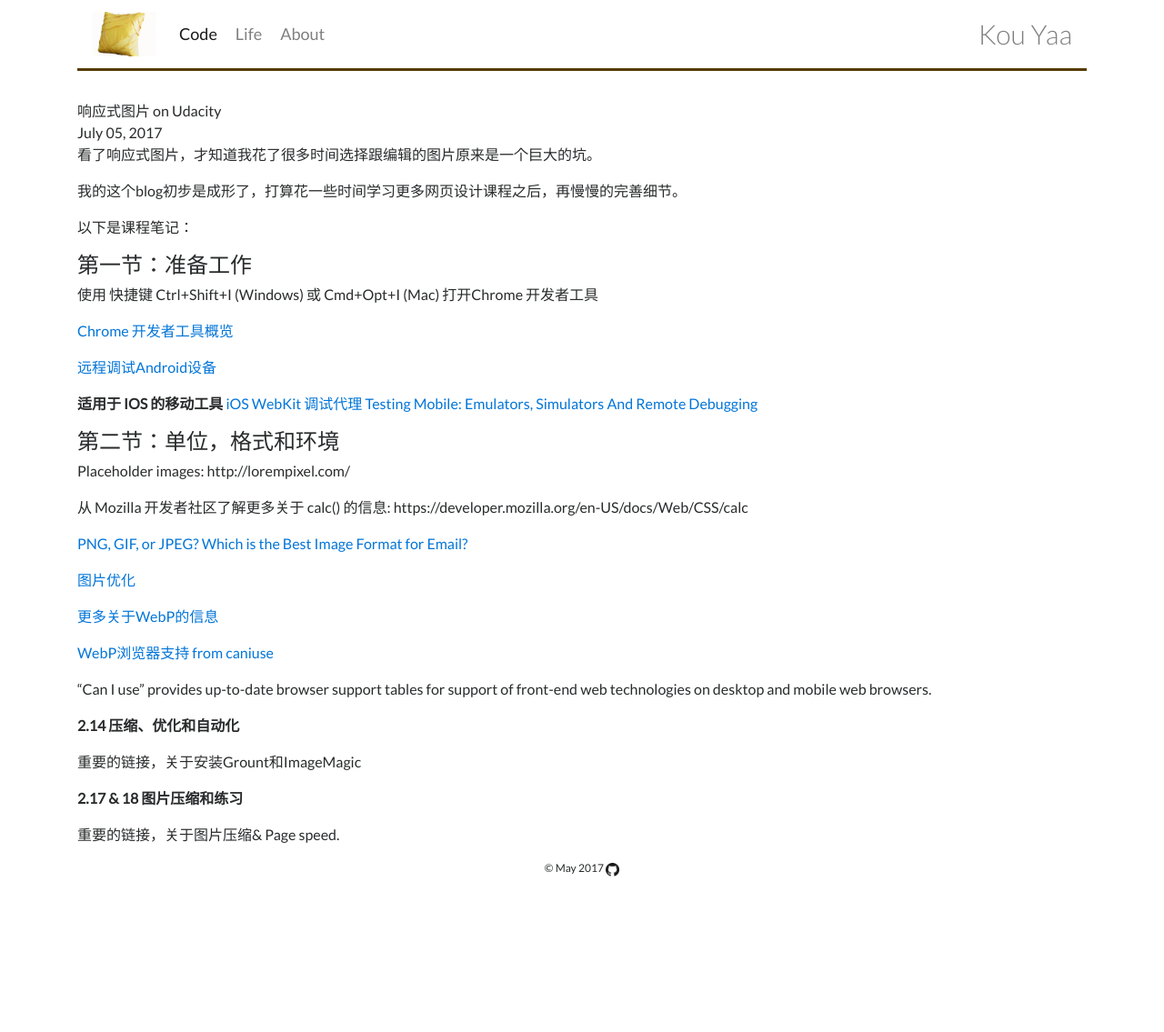
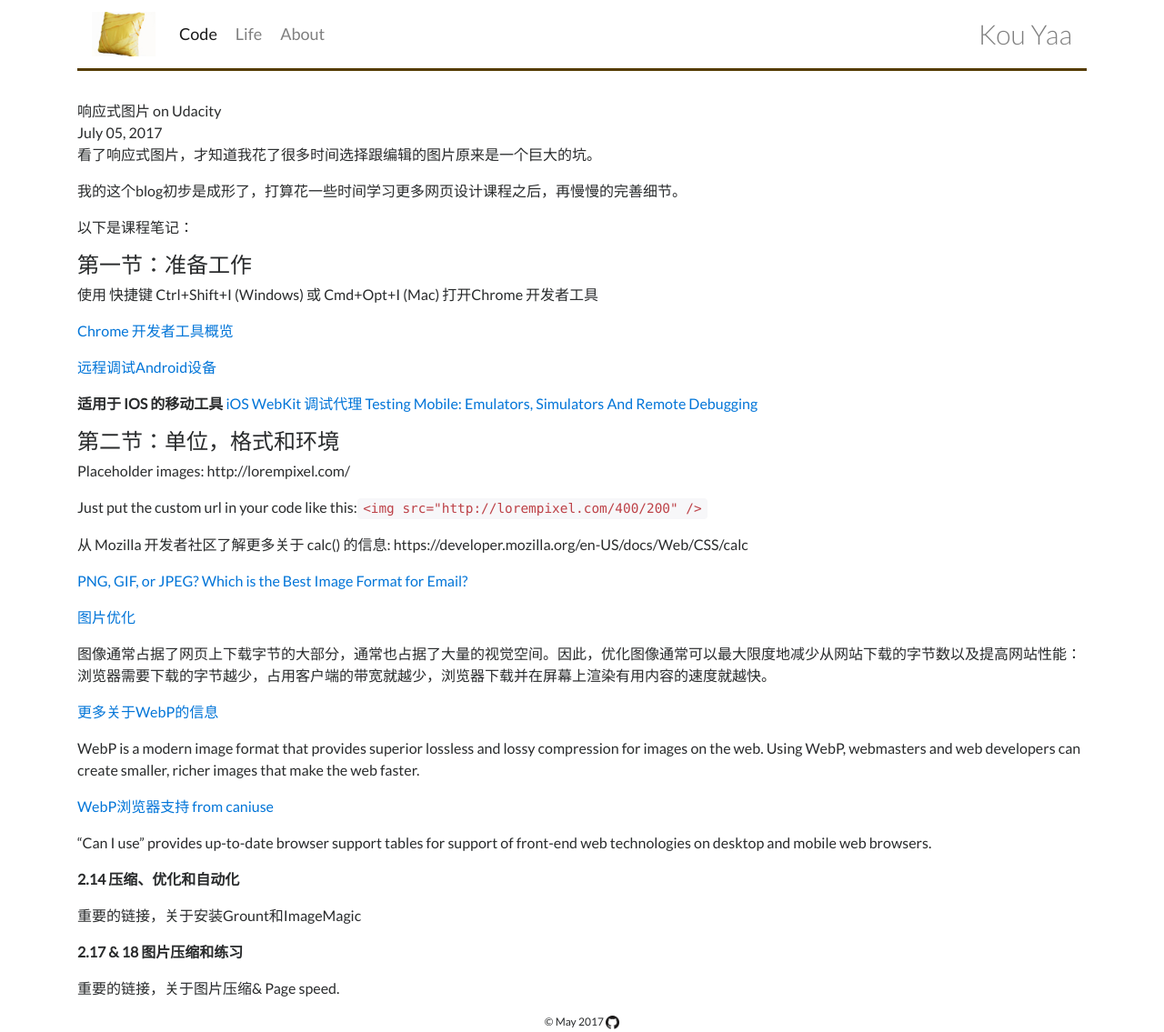
Before and after one commit to yinkouya/yinkouya.github.io, a Jekyll site: the page built from _posts/2017-07-05-响应式图片-on-Udacity.md, in a window 1280 px wide. Shown: the whole page at 91% size. Built offline with Jekyll 4.4.1, drawn with Linux system fonts in a browser that asks for light colours; nearby versions of some CDN libraries; a script that is not in the unit is left out; before the commit the page ends 966 px from its top, so only the background shows below that.

Commit message:
Update 2017-07-05-响应式图片-on-Udacity.md

```diff
--- a/_posts/2017-07-05-响应式图片-on-Udacity.md
+++ b/_posts/2017-07-05-响应式图片-on-Udacity.md
@@ -27,13 +27,22 @@
 
 Placeholder images: http://lorempixel.com/
 
+Just put the custom url in your code like this:`<img src="http://lorempixel.com/400/200" />`
+
+
 从 Mozilla 开发者社区了解更多关于 calc() 的信息: https://developer.mozilla.org/en-US/docs/Web/CSS/calc
+
 
 [PNG, GIF, or JPEG? Which is the Best Image Format for Email?]( https://litmus.com/blog/png-gif-or-jpeg-which-ones-should-you-use-in-email)
 
+
 [图片优化]( https://developers.google.com/web/fundamentals/performance/optimizing-content-efficiency/image-optimization)
 
+图像通常占据了网页上下载字节的大部分，通常也占据了大量的视觉空间。因此，优化图像通常可以最大限度地减少从网站下载的字节数以及提高网站性能：浏览器需要下载的字节越少，占用客户端的带宽就越少，浏览器下载并在屏幕上渲染有用内容的速度就越快。
+
 [更多关于WebP的信息]( https://developers.google.com/speed/webp/?csw=1)
+
+WebP is a modern image format that provides superior lossless and lossy compression for images on the web. Using WebP, webmasters and web developers can create smaller, richer images that make the web faster.
 
 [WebP浏览器支持 from caniuse]( http://caniuse.com/#feat=webp)
 
```
